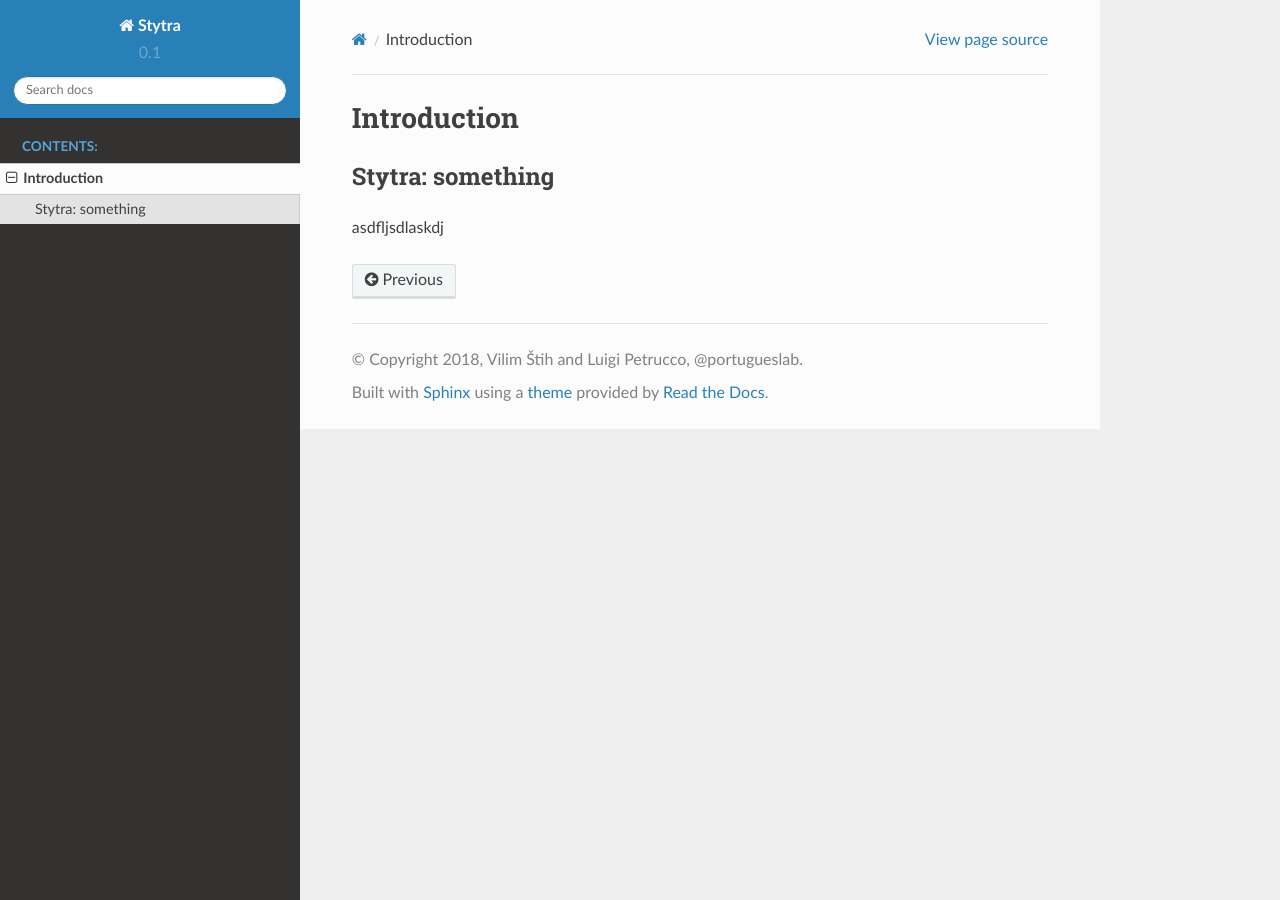
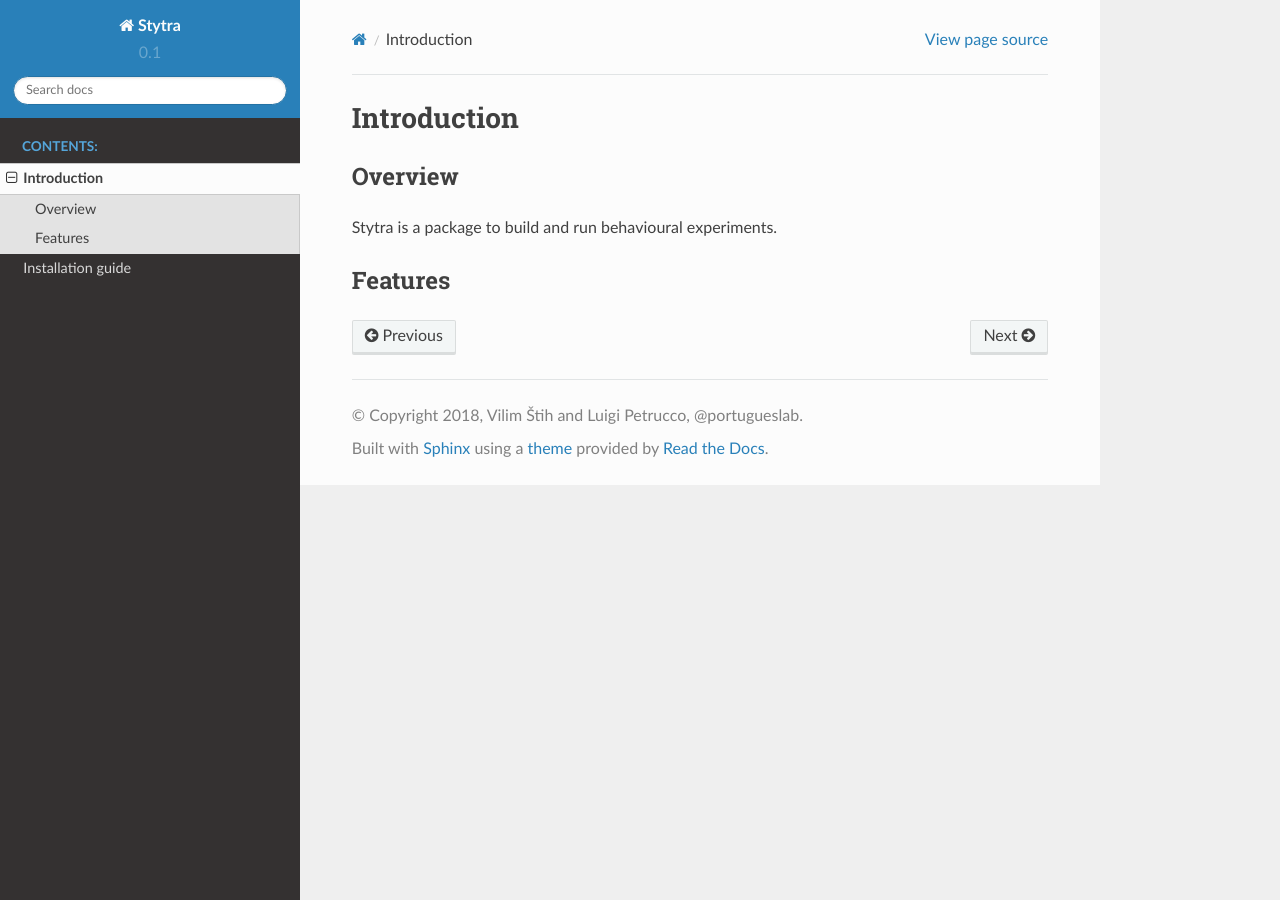
Before and after one commit to portugueslab/stytra, a Sphinx documentation site: the page built from docs/source/introduction.rst, in a window 1280 px wide. Built offline with Sphinx 7.4.7 and the Read the Docs theme 2.0.0, drawn with Linux system fonts in a browser that asks for light colours.

Commit message:
Docs added

```diff
--- a/docs/source/index.rst
+++ b/docs/source/index.rst
@@ -13,6 +13,7 @@ Stytra is a package to build and run behavioural experiments
    :caption: Contents:
 
    introduction
+   install_guide
 
 
 
--- a/docs/source/introduction.rst
+++ b/docs/source/introduction.rst
@@ -1,7 +1,10 @@
 Introduction
 ============
 
-Stytra: something
------------------
+Overview
+--------
+Stytra is a package to build and run behavioural experiments.
 
-asdfljsdlaskdj
+
+Features
+--------
```
Also changed, not shown: docs/source/install_guide.rst (added, +8 -0 lines), 2 other files.
